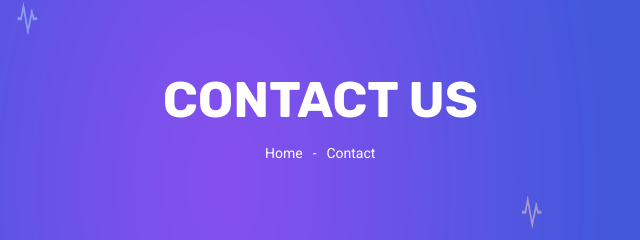
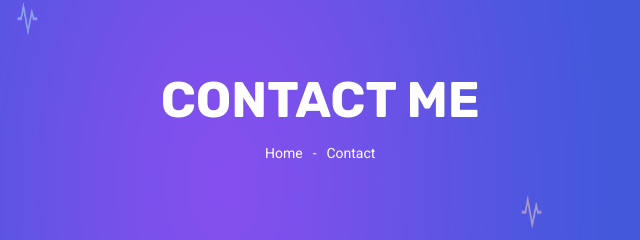
Before and after one commit to dimasmuly/Web-profile, a plain HTML site: page contact.html in a window 1280 px wide. Shown: the part 175-415 px from the top of the page, 332-972 px from the left. Drawn offline with Linux system fonts and the light colour scheme; some packages are replaced by stand-ins of ours.

Commit message:
Update contact.html

```diff
--- a/contact.html
+++ b/contact.html
@@ -55,7 +55,7 @@
         <div class="banner_inner d-flex align-items-center">
             <div class="container">
                 <div class="banner_content text-center">
-                    <h2>Contact Us</h2>
+                    <h2>Contact Me</h2>
                     <div class="page_link">
                         <a href="index.html">Home</a>
                         <a href="contact.html">Contact</a>
```
